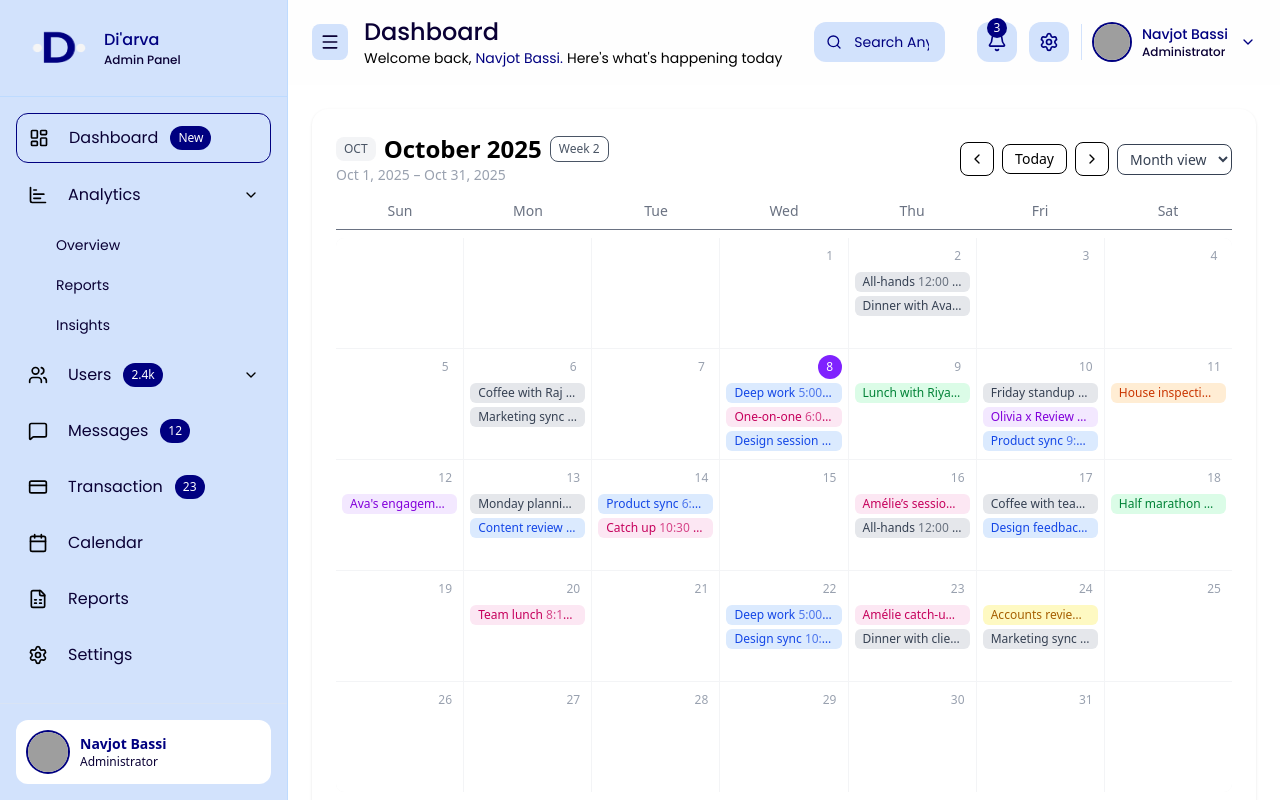
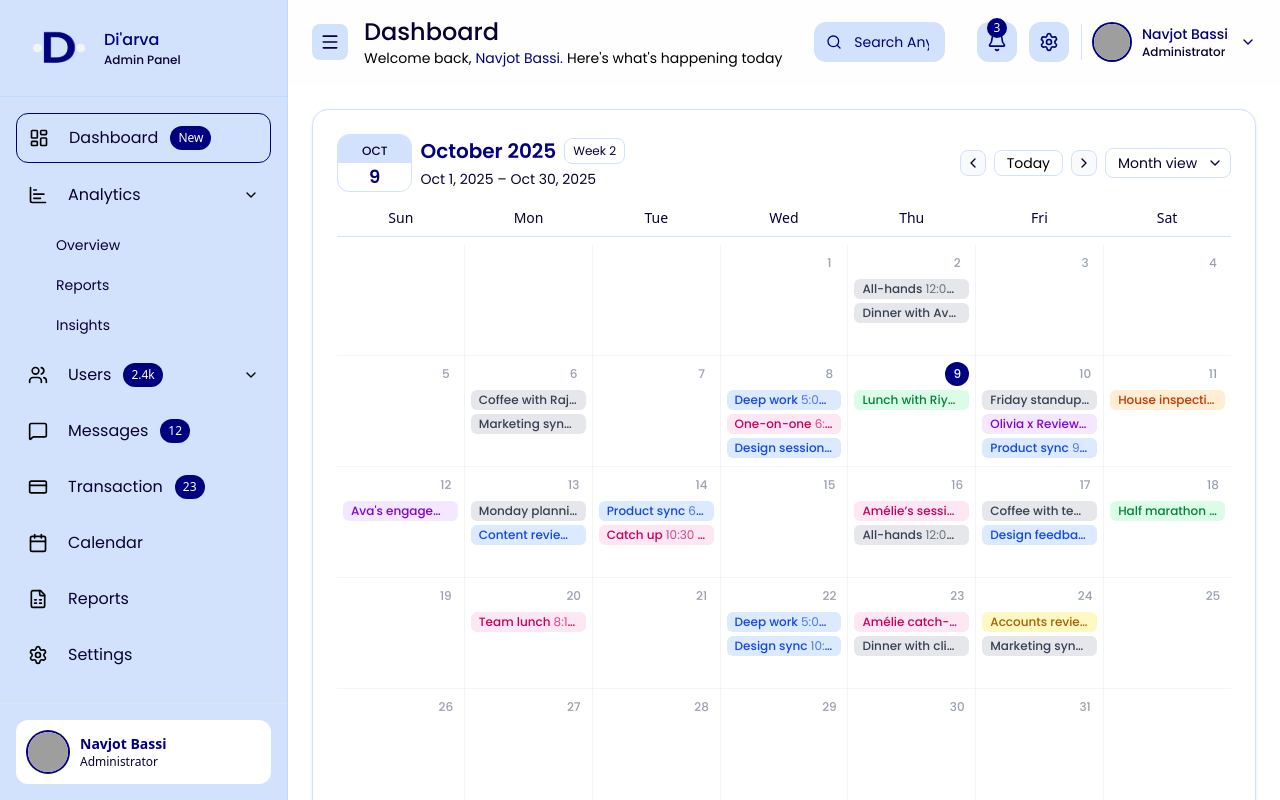
Before and after one commit to Di-arva/Frontend, a React (Vite) app: page /candidate in a window 1280 px wide. Built offline with nearby package versions, Linux system fonts and the light colour scheme; grey boxes are pictures that could not be loaded.

Commit message:
calendar updated

```diff
--- a/src/Components/Dashboard/Calendar.jsx
+++ b/src/Components/Dashboard/Calendar.jsx
@@ -1,5 +1,5 @@
-import React from "react";
-import { ChevronLeft, ChevronRight, Plus } from "lucide-react";
+
+import { ChevronLeft, ChevronRight, ChevronDown } from "lucide-react";
 
 const events = [
   { date: "2025-10-02", title: "All-hands", time: "12:00 PM", color: "bg-gray-200 text-gray-700" },
@@ -58,38 +58,64 @@ export default function Calendar() {
     `${year}-${String(month + 1).padStart(2, "0")}-${String(d).padStart(2, "0")}`;
 
   return (
-    <div className="bg-white p-6 rounded-2xl shadow-sm">
+    <div className="bg-white p-6 rounded-2xl border border-lightblue shadow-sm">
       {/* Header */}
       <div className="flex justify-between items-center mb-4">
         <div>
-          <div className="flex items-center gap-2">
-            <span className="bg-gray-100 text-gray-600 px-2 py-1 rounded-lg text-xs font-medium">
+          <div className="flex items-center gap-2 ">
+            <div className="flex flex-col items-center border border-lightblue  rounded-xl overflow-hidden">
+                  <span className="font-poppins  text-darkblack px-6 py-2 h-7 text-xs font-medium bg-lightblue ">
               OCT
             </span>
-            <h2 className="text-2xl font-semibold">October 2025</h2>
-            <span className="border px-2 py-1 rounded-lg text-xs text-gray-600">Week 2</span>
+            <span className="font-poppins text-lg font-semibold text-darkblue">9</span>
+            </div>
+
+     <div className="flex flex-col">
+  <div className="flex items-center gap-2">
+    <h2 className="text-xl font-semibold font-poppins text-darkblue">October 2025</h2>
+    <span className="border px-2 py-1 font-poppins rounded-lg border-lightblue text-xs text-darkblack">Week 2</span>
+  </div>
+
+
+  <p className=" text-sm mt-1 font-poppins text-darkblack">Oct 1, 2025 – Oct 30, 2025</p>
+</div>
+
+
           </div>
-          <p className="text-gray-400 text-sm">Oct 1, 2025 – Oct 31, 2025</p>
+
         </div>
 
         <div className="flex items-center gap-2">
-          <button className="p-2 border rounded-lg hover:bg-gray-50">
+          <button className="p-1 border rounded-lg text-darkblack hover:bg-lightblue  border-lightblue hover:cursor-pointer bg-gray-50">
             <ChevronLeft size={16} />
           </button>
-          <button className="px-3 py-1 border rounded-lg text-sm hover:bg-gray-50">Today</button>
-          <button className="p-2 border rounded-lg hover:bg-gray-50">
+          <button className="px-3 py-0.5 border font-poppins rounded-lg text-sm  hover:bg-lightblue  border-lightblue hover:cursor-pointer">Today</button>
+              <button className="p-1 border rounded-lg text-darkblack hover:bg-lightblue  border-lightblue hover:cursor-pointer bg-gray-50">
             <ChevronRight size={16} />
           </button>
-          <select className="px-2 py-1 border rounded-lg text-sm text-gray-700">
-            <option>Month view</option>
-            <option>Week view</option>
-          </select>
+         <div className="relative inline-block">
+   <select
+    className="appearance-none bg-transparent border border-lightblue rounded-lg text-sm font-poppins text-darkblack px-3 py-1 pr-8 cursor-pointer hover:bg-lightblue focus:outline-none focus:ring-2 focus:ring-lightblue"
+  >
+    <option value="Month view" >
+      Month view
+    </option>
+    <option value="Week view" >
+      Week view
+    </option>
+  </select>
+
+  <ChevronDown
+    size={16}
+    className="absolute right-2 top-1/2 -translate-y-1/2 text-darkblack pointer-events-none"
+  />
+</div>
 
         </div>
       </div>
 
       {/* Week days */}
-      <div className="grid grid-cols-7 text-center text-gray-500 text-sm font-medium border-b pb-2 mb-2">
+      <div className="grid grid-cols-7 text-center text-darkblack text-sm font-medium border-b border-lightblue pb-2 mb-2">
         {days.map((d) => (
           <div key={d}>{d}</div>
         ))}
@@ -101,18 +127,18 @@ export default function Calendar() {
           week.map((day, j) => {
             const dateKey = day ? formatDate(day) : null;
             const dayEvents = events.filter((e) => e.date === dateKey);
-            const isToday = day === 8; // highlight Oct 8
+            const isToday = day === 9; // highlight
 
             return (
               <div
                 key={`${i}-${j}`}
-                className="bg-white min-h-[110px] p-1.5 flex flex-col relative hover:bg-gray-50 transition"
+                className="bg-white min-h-[110px] p-1.5 flex flex-col relative hover:bg-lightblue hover:cursor-pointer transition font-poppins"
               >
                 {day && (
                   <div className="flex justify-end mb-1">
                     <div
                       className={`w-6 h-6 flex items-center justify-center text-xs font-medium rounded-full ${
-                        isToday ? "bg-violet-600 text-white" : "text-gray-400"
+                        isToday ? "bg-darkblue text-white" : "text-gray-400"
                       }`}
                     >
                       {day}
--- a/src/Components/Dashboard/Saleschart.jsx
+++ b/src/Components/Dashboard/Saleschart.jsx
@@ -31,8 +31,8 @@ const SaleschartCompact = () => {
                 nameKey="name"
                 cx="50%"
                 cy="50%"
-                innerRadius={50} // smaller inner radius
-                outerRadius={80} // smaller outer radius
+                innerRadius={50}
+                outerRadius={80}
                 paddingAngle={4}
                 stroke="none"
               >
```
